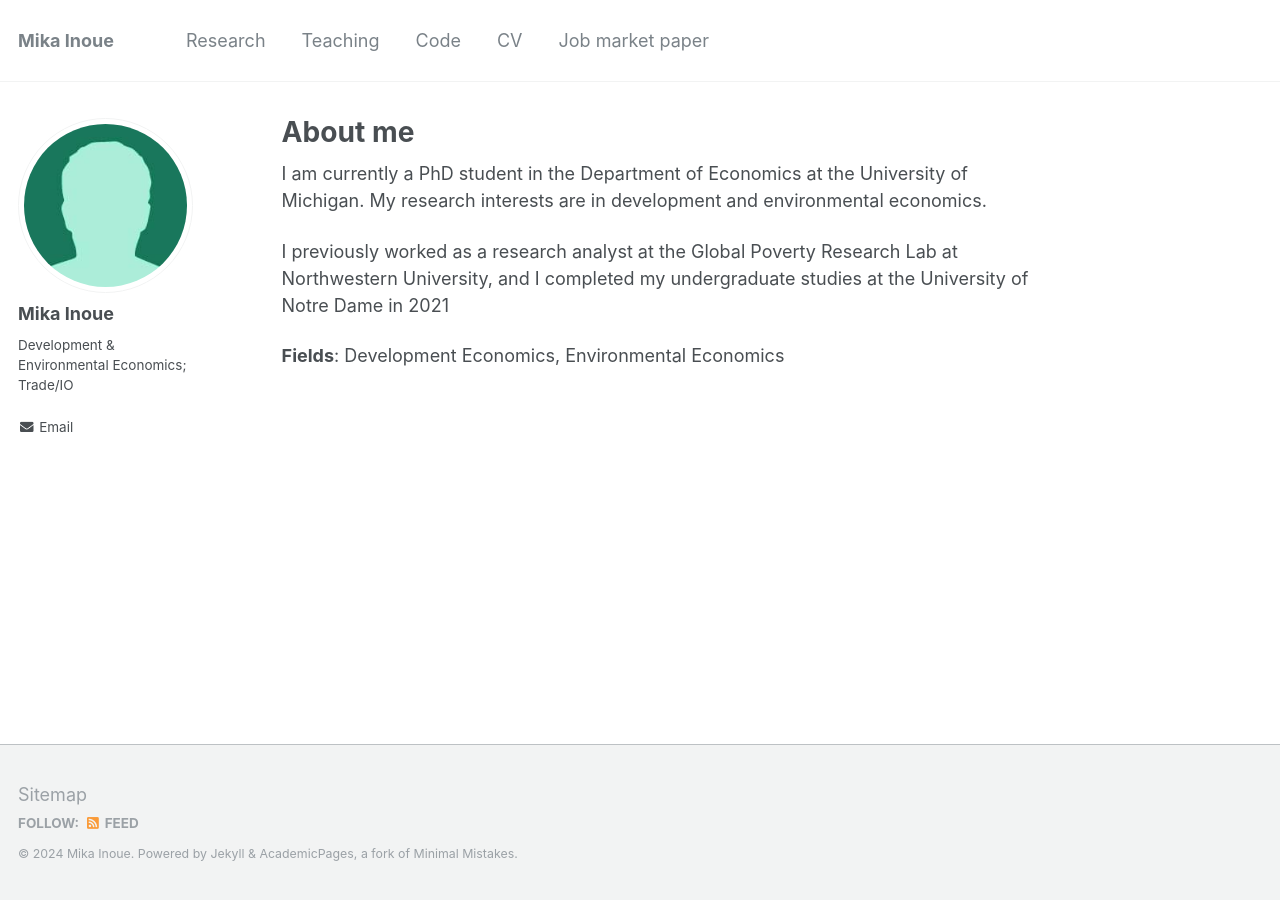
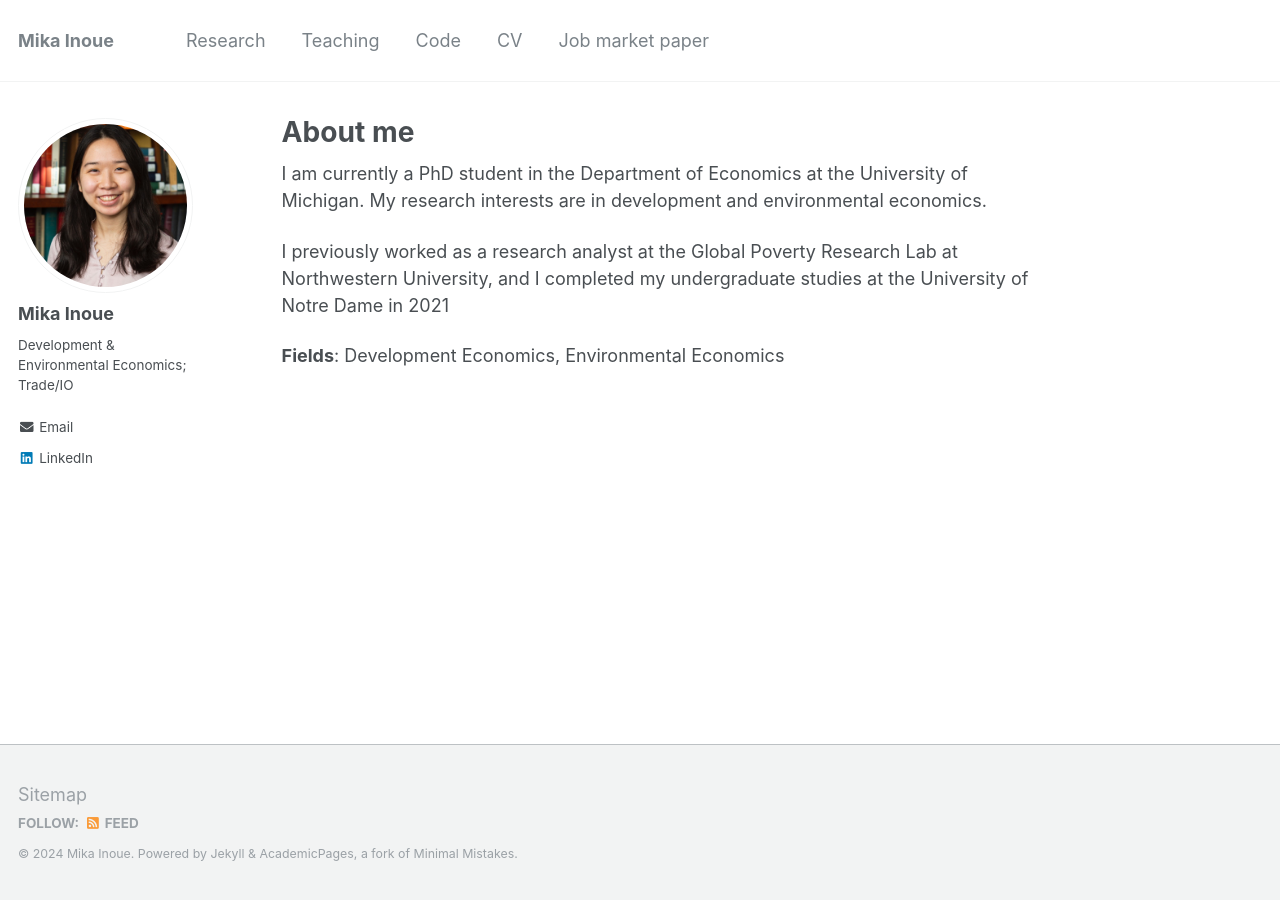
Before and after one commit to mdinoue/mdinoue.github.io, a Jekyll site: the page built from _pages/about.md, in a window 1280 px wide. Built offline with Jekyll 4.4.1, drawn with Linux system fonts in a browser that asks for light colours.

Commit message:
Update _config.yml

```diff
--- a/_config.yml
+++ b/_config.yml
@@ -81,7 +81,7 @@ analytics:
 # Site Author
 author:
   name             : "Mika Inoue"
-  avatar           : "bio-photo-2.jpg"
+  avatar           : "headshot_03152024.jpg"
   bio              : "Development & Environmental Economics; Trade/IO"
   location         : #"Ann Arbor, Michigan"
   employer         : #"University of Michigan, Ann Arbor"
@@ -102,7 +102,7 @@ author:
   instagram        :
   impactstory      : #"https://profiles.impactstory.org/u/xxxx-xxxx-xxxx-xxxx"
   lastfm           :
-  linkedin         :
+  linkedin         : mika
   orcid            : #"http://orcid.org/yourorcidurl"
   pinterest        :
   soundcloud       :
```
